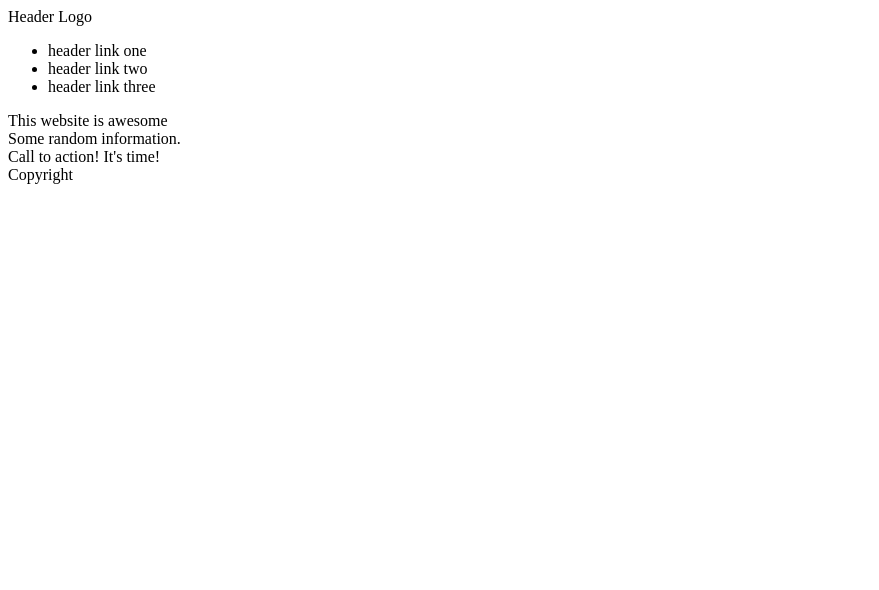
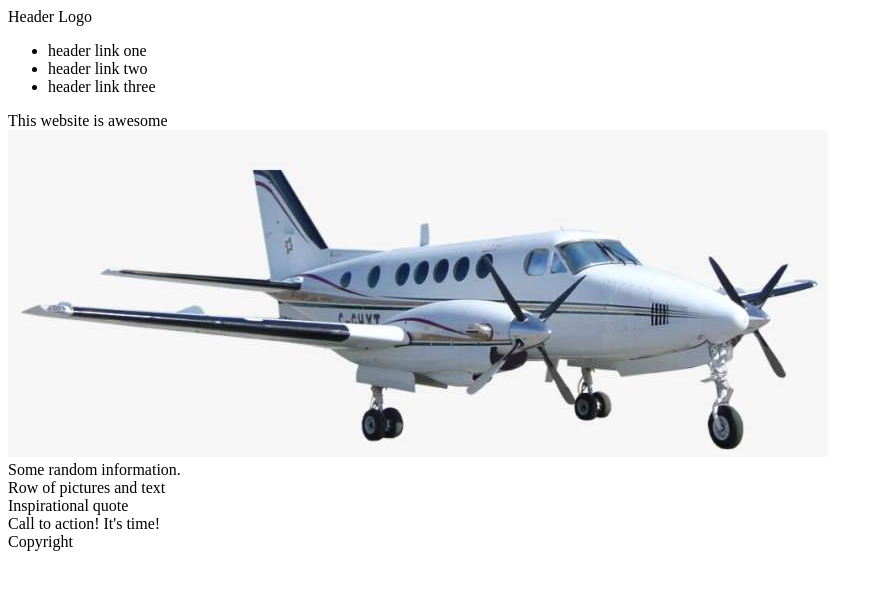
Before and after one commit to chaswrig/landing-page, a plain HTML site: page index.html in a window 1280 px wide. Shown: the whole page, without its empty margins (0-879 px from the left). Drawn offline with Linux system fonts and the light colour scheme.

Commit message:
Content updated.

```diff
--- a/index.html
+++ b/index.html
@@ -8,16 +8,27 @@
 <body>
     <div class="header">
       <div class="logo">Header Logo</div>
-        <ul>
+      <ul class="links">
         <li>header link one</li>
         <li>header link two</li>
         <li>header link three</li>
       </ul>
+      <div class="container">
+        <div>This website is awesome</div>
+        <img src="aircraft.png" alt="placeholder for image">
+      </div>
     </div>
 
-    <div>This website is awesome</div>
+    <div class="middle">
       <div>Some random information.</div>
+      <div>Row of pictures and text</div>
+      <div class="quote">Inspirational quote</div>
+    </div>
+
+    <div class="action">
       <div>Call to action! It's time!</div>
+    </div>
+
     <div class="footer">Copyright</div>
 </body>
 </html>
```
Also changed, not shown: aircraft.png (added). Lines whose indentation alone changed are shown as unchanged.
